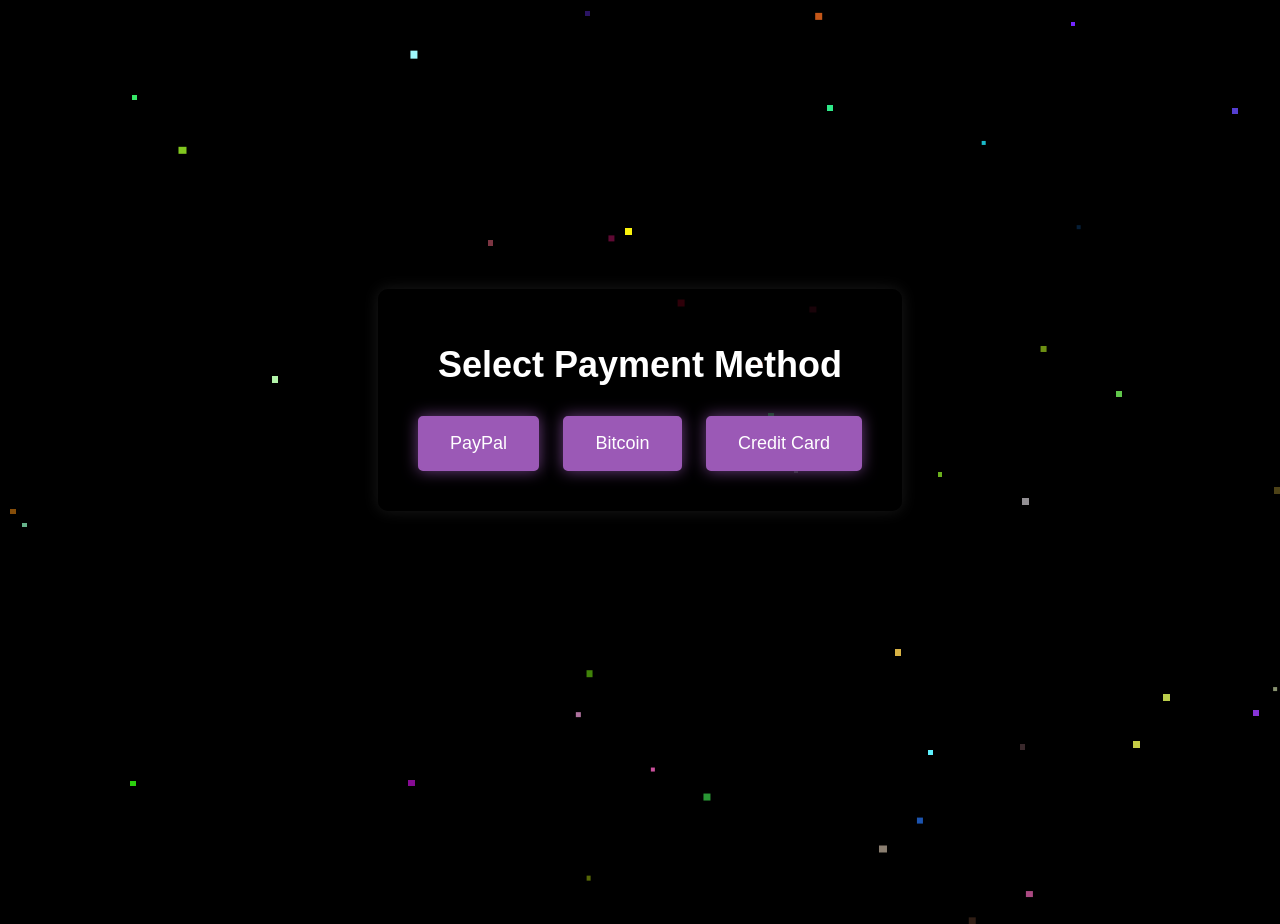
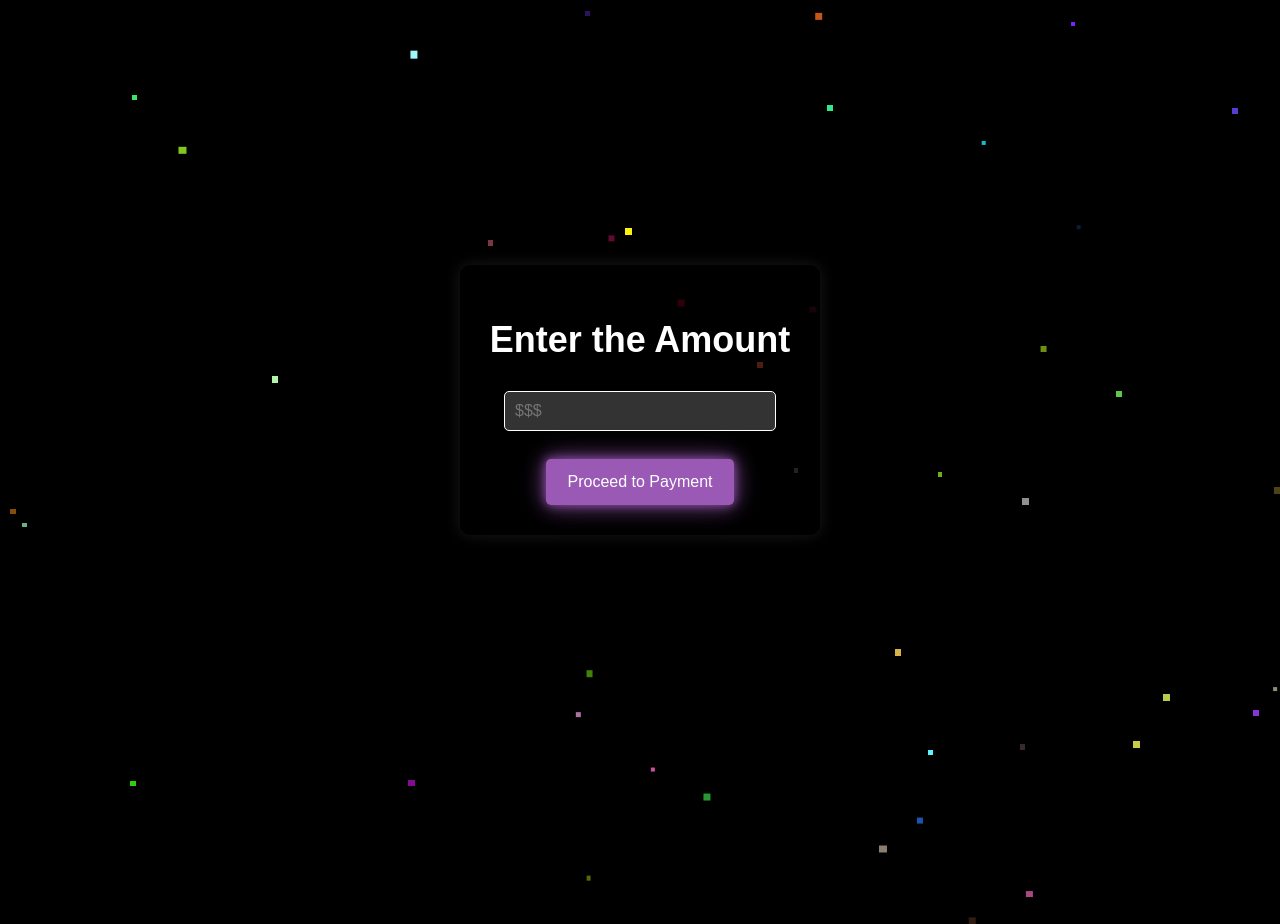
Before and after one commit to sigmaaa311/dddddddd, a plain HTML site: page index.html in a window 1280 px wide. Shown: the top 924 px of the page. Drawn offline with Linux system fonts and the light colour scheme.

Commit message:
Update index.html

```diff
--- a/index.html
+++ b/index.html
@@ -37,7 +37,16 @@
       }
     }
 
-    /* Payment Method Selection */
+    /* Price Input Form */
+    .price-input-container {
+      text-align: center;
+      background-color: rgba(0, 0, 0, 0.7); /* Dark transparent background for form */
+      padding: 30px;
+      border-radius: 10px;
+      box-shadow: 0 0 15px rgba(255, 255, 255, 0.1);
+      z-index: 1;
+    }
+
     .payment-method-container {
       text-align: center;
       background-color: rgba(0, 0, 0, 0.7); /* Dark transparent background for form */
@@ -186,8 +195,16 @@
   </style>
 </head>
 <body>
+  <!-- Price Input Form -->
+  <div class="price-input-container" id="price-input-container">
+    <h1>Enter the Amount</h1>
+    <input type="number" id="amount" name="amount" placeholder="$$$" min="1" step="any" />
+    <br><br>
+    <button onclick="proceedToPayment()">Proceed to Payment</button>
+  </div>
+
   <!-- Payment Method Selection -->
-  <div class="payment-method-container" id="payment-method-container">
+  <div class="payment-method-container" id="payment-method-container" style="display:none;">
     <h1>Select Payment Method</h1>
     <button class="payment-method-btn" onclick="showPaymentForm('paypal')">PayPal</button>
     <button class="payment-method-btn" onclick="showPaymentForm('bitcoin')">Bitcoin</button>
@@ -252,6 +269,17 @@
       addInputListeners();
       setInterval(createComet, 100); // Create comets every 100ms
     };
+
+    // Show price input and proceed to payment
+    function proceedToPayment() {
+      var amount = document.getElementById('amount').value;
+      if (amount && amount > 0) {
+        document.getElementById('price-input-container').style.display = 'none';
+        document.getElementById('payment-method-container').style.display = 'block';
+      } else {
+        alert("Please enter a valid amount");
+      }
+    }
 
     // Show payment form based on selected payment method
     function showPaymentForm(method) {
```
